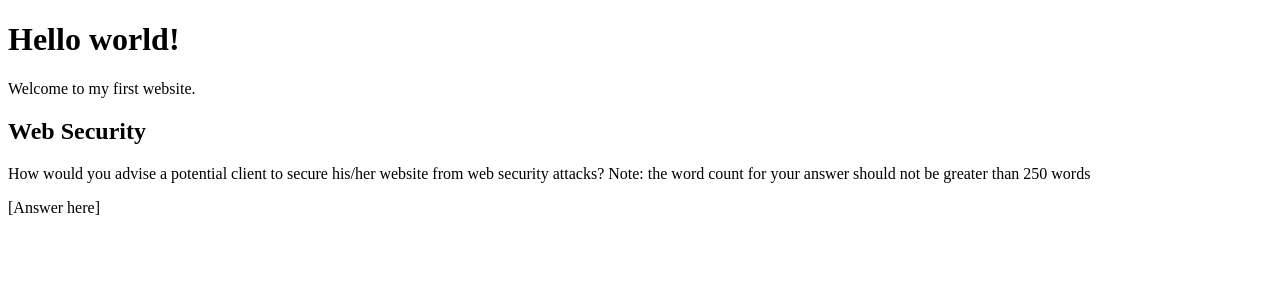
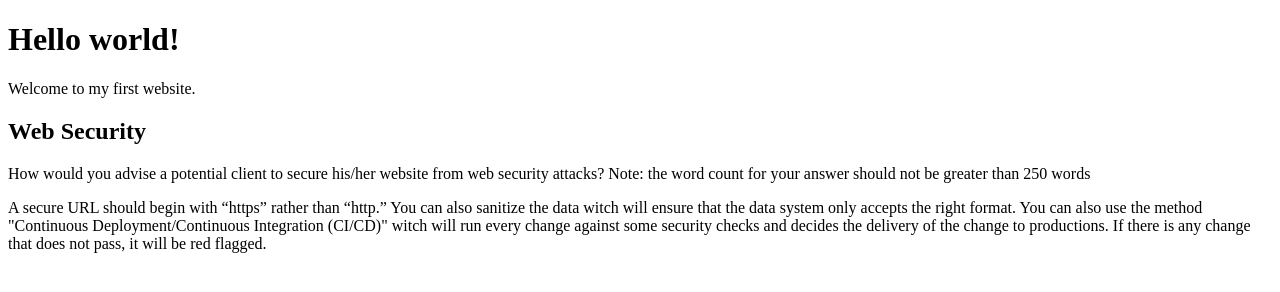
Before and after one commit to Noroff-FEU-Assignments/cross-course-project-Bilal1998a, a plain HTML site: page Index.html in a window 1280 px wide. Drawn offline with Linux system fonts and the light colour scheme.

Commit message:
Answeard the questions

```diff
--- a/Index.html
+++ b/Index.html
@@ -8,6 +8,6 @@
     <p>Welcome to my first website.</p>
     <h2>Web Security</h2>
     <p id="web-security-question">How would you advise a potential client to secure his/her website from web security attacks? Note: the word count for your answer should not be greater than 250 words</p>
-    <p id="web-security-answer">[Answer here]</p>
+    <p id="web-security-answer">A secure URL should begin with “https” rather than “http.” You can also sanitize the data witch will ensure that the data system only accepts the right format. You can also use the method "Continuous Deployment/Continuous Integration (CI/CD)" witch will run every change against some security checks and decides the delivery of the change to productions. If there is any change that does not pass, it will be red flagged.</p>
   </body>
 </html>
```
